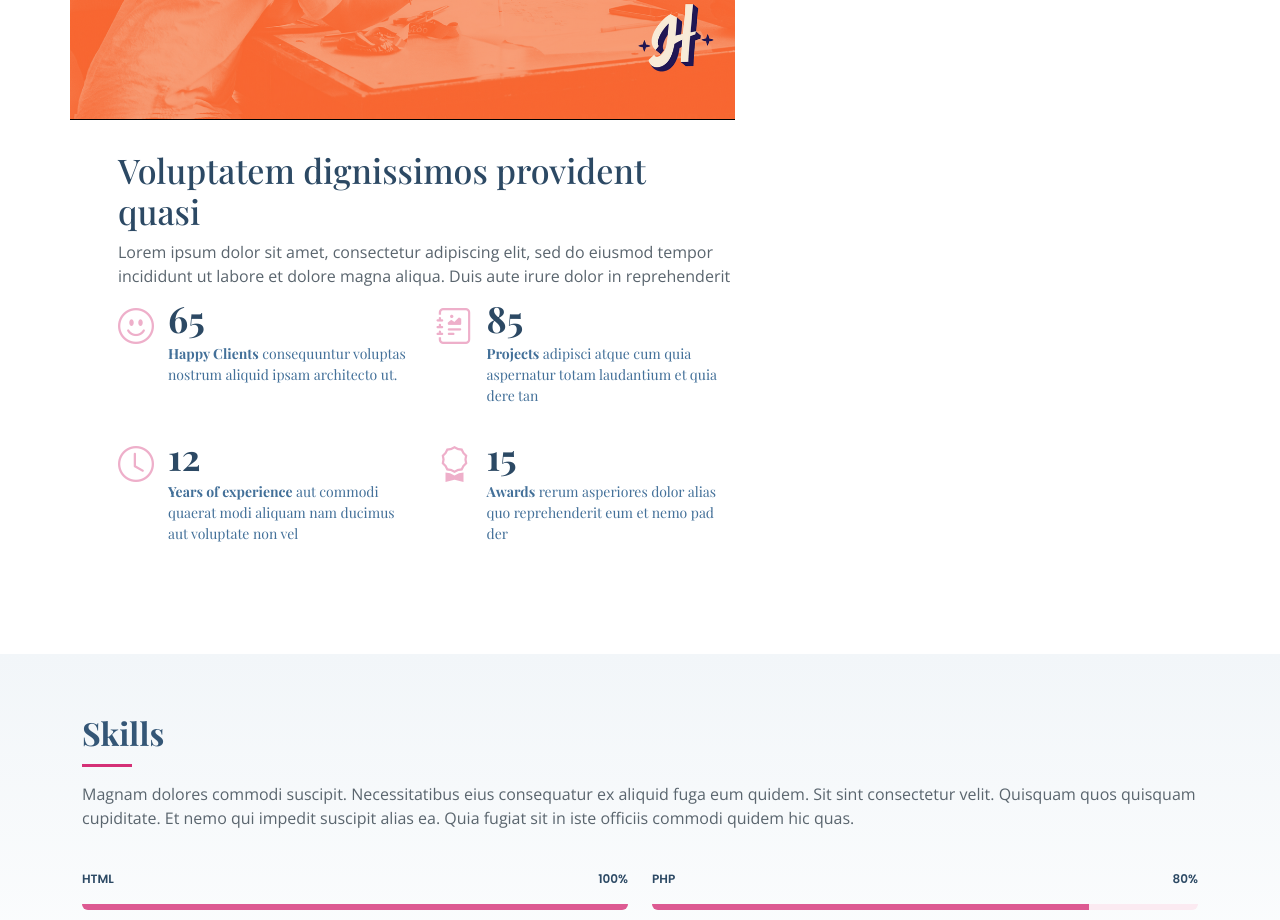
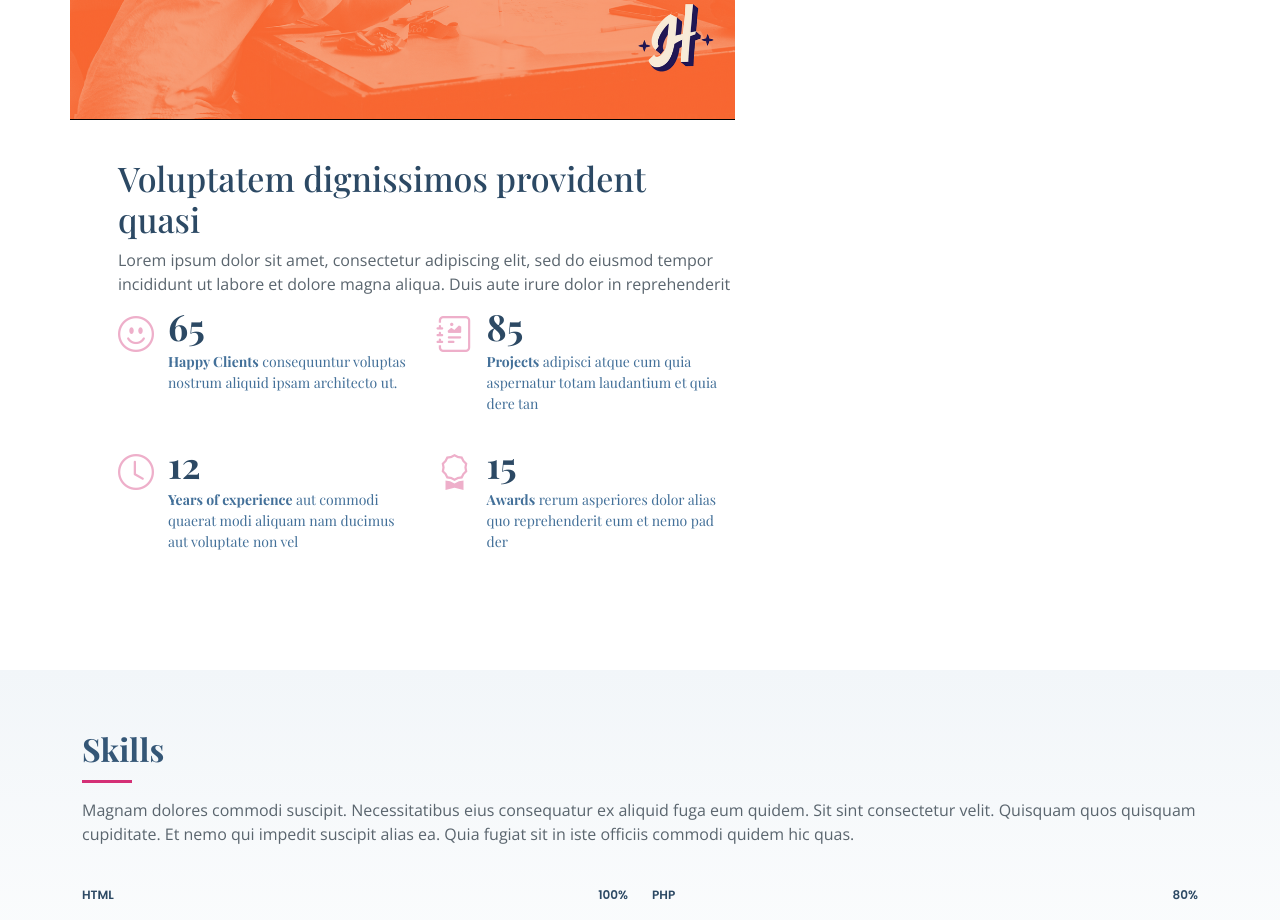
Before and after one commit to ospination/huga.github.io, a plain HTML site: page index.html in a window 1280 px wide. Shown: the part 1000-1920 px from the top of the page. Drawn offline with nearby package versions, Linux system fonts and the light colour scheme; a web font is replaced by a local one.

Commit message:
Update index.html

```diff
--- a/index.html
+++ b/index.html
@@ -93,7 +93,7 @@
 
         <div class="row no-gutters">
           <div class="image col-xl-7 d-flex align-self-center"></div> <!--entre dfex y justufy estaba align-items-stretch y al final justify-content-lg-start -->
-          <div class="col-xl-7 ps-0 ps-lg-5 pe-lg-1 d-flex align-items-stretch">
+          <div class="col-xl-7 ml-auto p-2 ps-0 ps-lg-5 pe-lg-1 d-flex align-items-stretch"><!--ml-auto p-2 -->
             <div class="content d-flex flex-column justify-content-center">
               <h3>Voluptatem dignissimos provident quasi</h3>
               <p>
```
